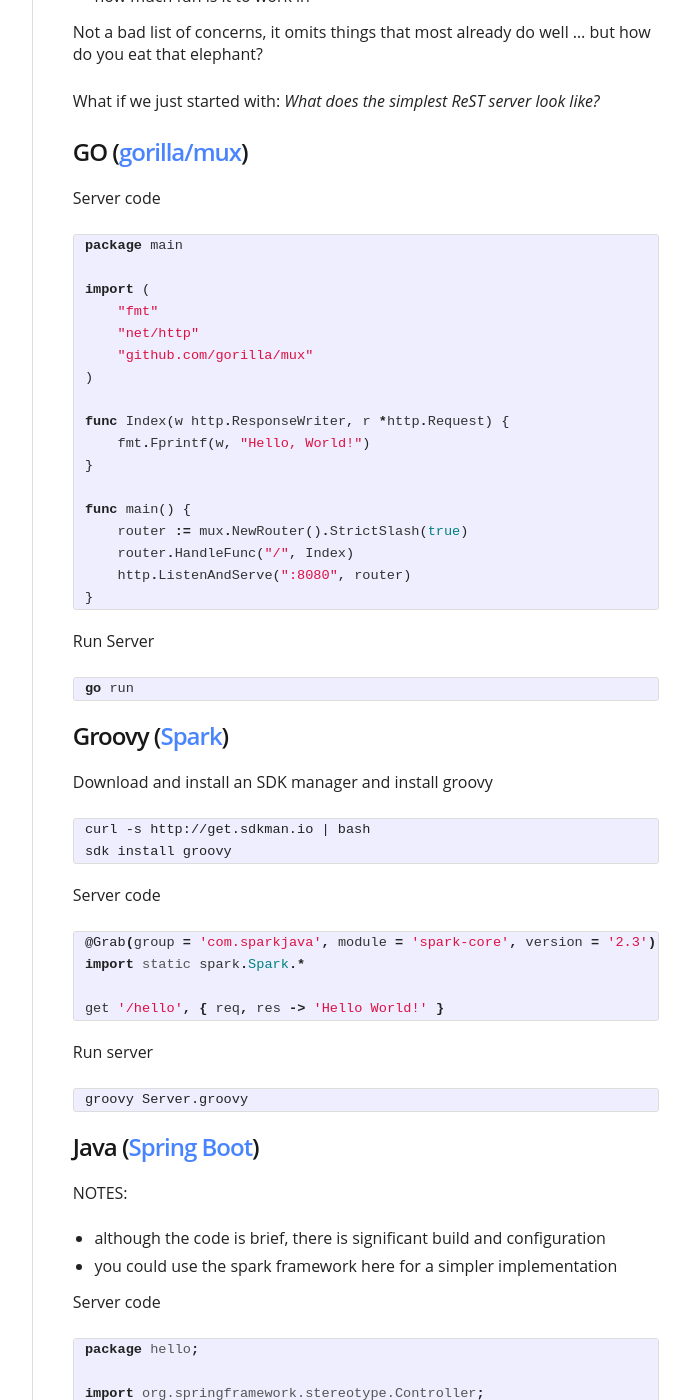
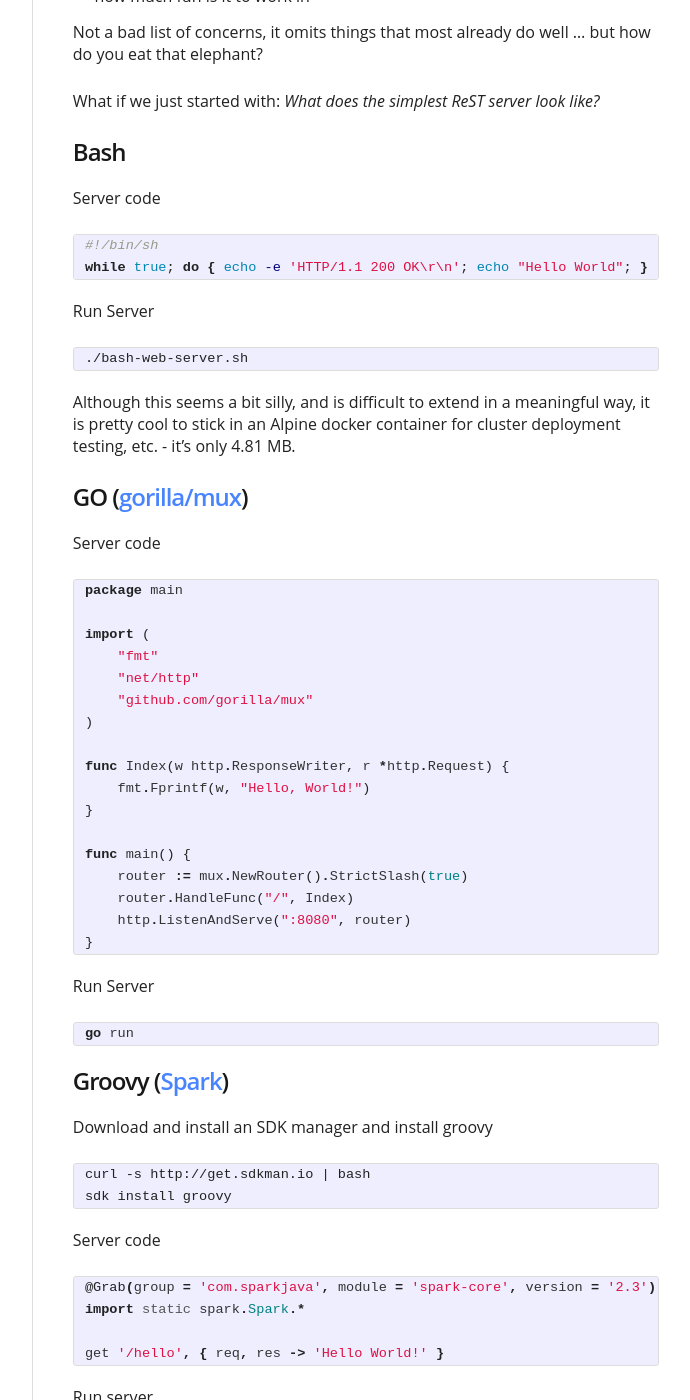
Before and after one commit to stevetarver/stevetarver.github.io, a Jekyll site: the page built from _posts/2016-09-09-rest-server-in-7-languages.md, in a window 1280 px wide and 1400 px high, scrolled down 712 px. Shown: the whole window, without its empty margins (461-1151 px from the left). Built offline with Jekyll 4.4.1, drawn with Linux system fonts in a browser that asks for light colours; nearby versions of some CDN libraries; some web fonts are replaced; some of the changed text lies outside the part shown.

Commit message:
Add Bash to rest server examples

````diff
--- a/_posts/2016-09-09-rest-server-in-6-languages.md
+++ b/_posts/2016-09-09-rest-server-in-7-languages.md
@@ -1,8 +1,8 @@
 ---
 layout: post
-title:  "ReST servers in 6 languages"
+title:  "ReST servers in 7 languages"
 date:   2016-09-09 19:32:15
-categories: rest golang gorilla groovy spark java springboot python falcon ruby sinatra node express
+categories: rest golang gorilla groovy spark java springboot python falcon ruby sinatra node express bash
 ---
 
 If you're in the cloud, you should be building [12-factor apps](https://12factor.net/). Emancipation from Enterprise IT frees you from monoliths and dogmatic language requirements. Then using microservices carves your solution into small, isolated chunks that encourage exploration.
@@ -26,6 +26,23 @@
 Not a bad list of concerns, it omits things that most already do well ... but how do you eat that elephant?
 
 What if we just started with: _What does the simplest ReST server look like?_
+
+## Bash
+
+Server code
+
+```shell
+#!/bin/sh
+while true; do { echo -e 'HTTP/1.1 200 OK\r\n'; echo "Hello World"; } | nc -l -p 8080; done
+```
+
+Run Server
+
+```shell
+./bash-web-server.sh
+```
+
+Although this seems a bit silly, and is difficult to extend in a meaningful way, it is pretty cool to stick in an Alpine docker container for cluster deployment testing, etc. - it's only 4.81 MB.
 
 
 ## GO ([gorilla/mux](https://github.com/gorilla/mux))
@@ -86,11 +103,6 @@
 
 ## Java ([Spring Boot]())
 
-NOTES:
-
-* although the code is brief, there is significant build and configuration
-* you could use the spark framework here for a simpler implementation
-
 Server code
 
 ```java
````
Also changed, not shown: other parts of _posts/2016-09-09-rest-server-in-7-languages.md (+6 -0 lines).
